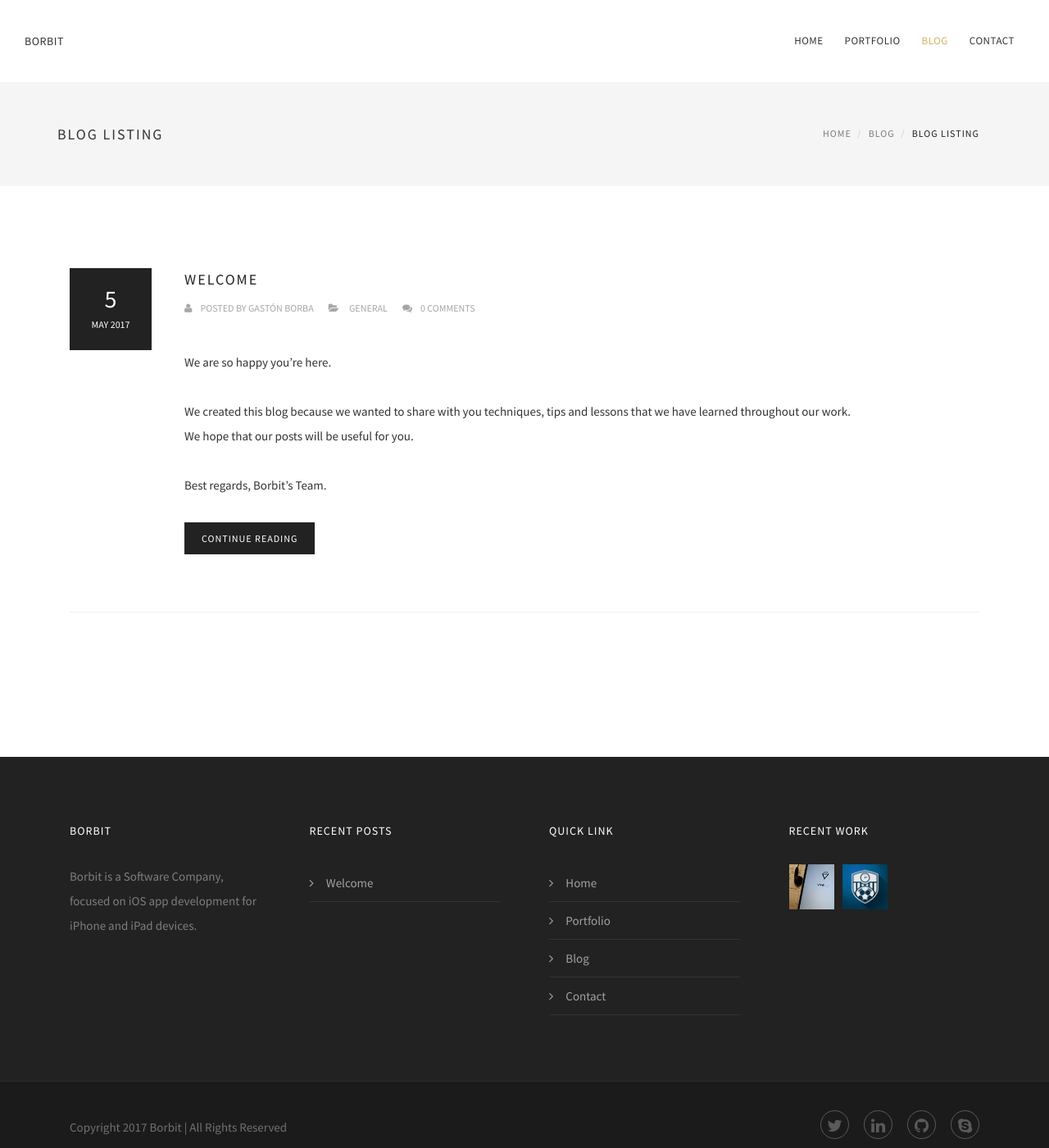
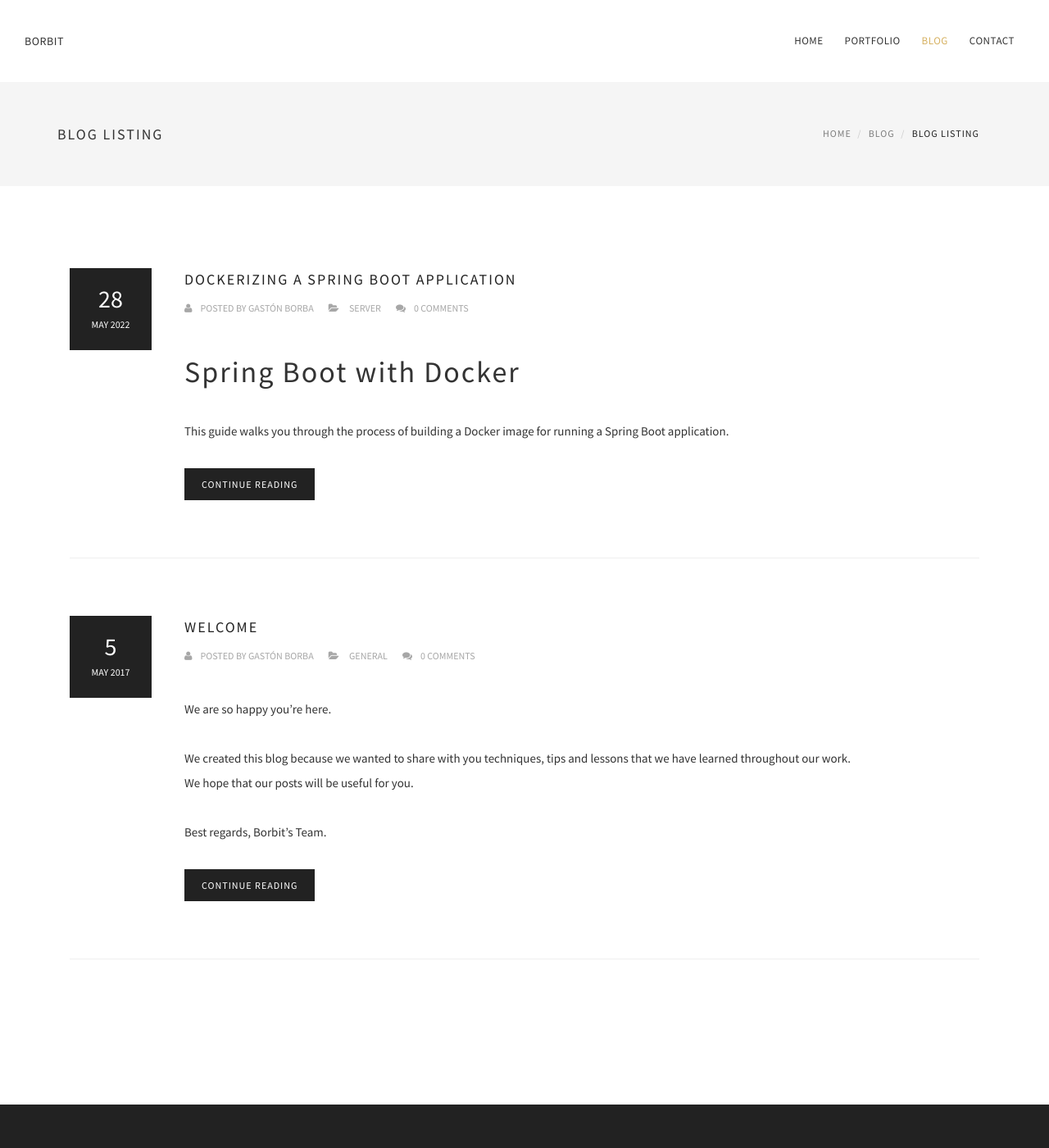
Before and after one commit to gastonborba/gastonborba.github.io, a Jekyll site: the page built from blog/index.html, in a window 1280 px wide and 1400 px high. Shown: the whole window at 82% size. Built offline with Jekyll 4.4.1, drawn with Linux system fonts in a browser that asks for light colours; nearby versions of some CDN libraries; the list of posts is cut into pages by our own code; comment, search, counter and statistics services are not loaded; some of the changed lines change nothing that is shown; some of the changed text lies outside the part shown.

Commit message:
dockerizing a spring boot application

```diff
--- a/_includes/head.html
+++ b/_includes/head.html
@@ -29,6 +29,9 @@
     <link rel="stylesheet" href="{{ "/assets/css/app.css" | relative_url }}">
     <!-- endinject -->
 
+    <!-- highlight js -->
+    <link rel="stylesheet" href="https://cdnjs.cloudflare.com/ajax/libs/highlight.js/11.5.1/styles/stackoverflow-light.min.css">
+
     <!-- HTML5 shim and Respond.js IE8 support of HTML5 elements and media queries -->
     <!--[if lt IE 9]>
     <script src="assets/vendor/backward/html5shiv.js"></script>
@@ -40,6 +43,11 @@
     <!-- Javascripts -->
     <script src="{{ "/assets/vendor/jquery/jquery-1.10.2.min.js" | relative_url }}"></script>
 
+    <!-- highlight js -->
+    <script src="https://cdnjs.cloudflare.com/ajax/libs/highlight.js/11.5.1/highlight.min.js"></script>
+    <script src="https://cdnjs.cloudflare.com/ajax/libs/highlight.js/11.5.1/languages/dockerfile.min.js"</script>
+    <script src="https://cdnjs.cloudflare.com/ajax/libs/highlight.js/11.5.1/languages/java.min.js"</script>
+    <script src="https://cdnjs.cloudflare.com/ajax/libs/highlight.js/11.5.1/languages/bash.min.js"</script>
 
     {% if jekyll.environment == 'production' and site.google_analytics %}
         {% include google-analytics.html %}
--- a/_includes/javascripts.html
+++ b/_includes/javascripts.html
@@ -28,4 +28,6 @@
     <script src="{{ "/assets/js/scripts.js?2.2" | relative_url }}"></script>
     <script src="{{ "/assets/js/app.js" | relative_url }}"></script>
     <script id="dsq-count-scr" src="//{{ site.disqus.shortname }}.disqus.com/count.js" async></script>
+
+    <script>hljs.highlightAll();</script>
     <!-- endinject -->
--- /dev/null
+++ b/_posts/2022-05-28-dockerizing-spring-boot-application.markdown
@@ -0,0 +1,89 @@
+---
+layout: post
+title:  "Dockerizing a Spring Boot Application"
+date:   2022-05-28 15:04:03 -0700
+categories:	[server]
+tags:	[spring boot, docker]
+author: Gastón Borba
+menu: Blog
+comments: true
+---
+
+# Spring Boot with Docker
+This guide walks you through the process of building a Docker image for running a Spring Boot application.
+<!--more-->
+
+## What You Will Need
+* JDK 17
+* Maven
+* Docker
+
+## Starting with Spring Initializr
+You can use this pre-initialized project and click Generate to download a ZIP file. This project is configured to fit the examples in this tutorial.
+
+To manually initialize the project:
+1. Navigate to <a href="https://start.spring.io">https://start.spring.io</a>.
+2. Choose Maven and the language you want to use. This guide assumes that you chose Java.
+3. Click **Dependencies** and select **Spring Web**.
+4. Click **Generate**.
+
+<img src="/assets/img/spring-initializr.png" alt="Spring Initilizr" style="width: 100%;"/>
+
+## Set up a Spring Boot Application
+Now you can update the DemoApplication.java:
+
+<pre><code class="language-java">package com.example.demo;
+
+import org.springframework.boot.SpringApplication;
+import org.springframework.boot.autoconfigure.SpringBootApplication;
+import org.springframework.web.bind.annotation.RequestMapping;
+import org.springframework.web.bind.annotation.RestController;
+
+@SpringBootApplication
+@RestController
+public class DemoApplication {
+
+  public static void main(String[] args) {
+    SpringApplication.run(DemoApplication.class, args);
+  }
+
+  @RequestMapping("/")
+  public String home() {
+    return "Hello World!";
+  }
+
+}
+</code></pre>
+
+## Containerize It
+Create the following Dockerfile in your Spring Boot project:
+<pre><code class="language-dockerfile">FROM maven:3.8.5-openjdk-17 as build
+
+WORKDIR /app
+
+COPY pom.xml .
+RUN mvn dependency:go-offline -DskipTests
+
+COPY src src
+RUN mvn clean package
+
+FROM openjdk:17
+
+COPY --from=build /app/target/*.jar app.jar
+
+EXPOSE 8080
+ENTRYPOINT ["java","-jar","/app.jar"]
+</code></pre>
+
+## Build the Docker Image
+
+<pre><code class="language-bash">docker build -t demo:latest .
+</code></pre>
+
+## Run the Container
+
+<pre><code class="language-bash">docker run -p 8080:8080 demo:latest
+</code></pre>
+
+Now you can visit <a href="http://localhost:8080">http://localhost:8080</a>
+You can download the source code <a href="https://github.com/gastonborba/demo-spring-boot">here</a>
```
Also changed, not shown: assets/img/spring-initializr.png (added).
